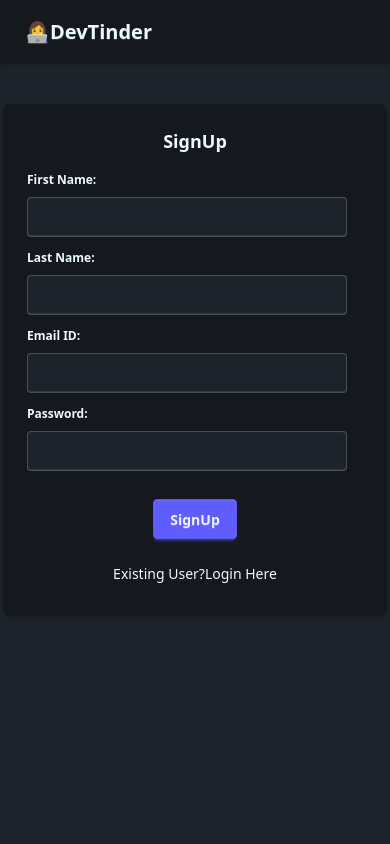
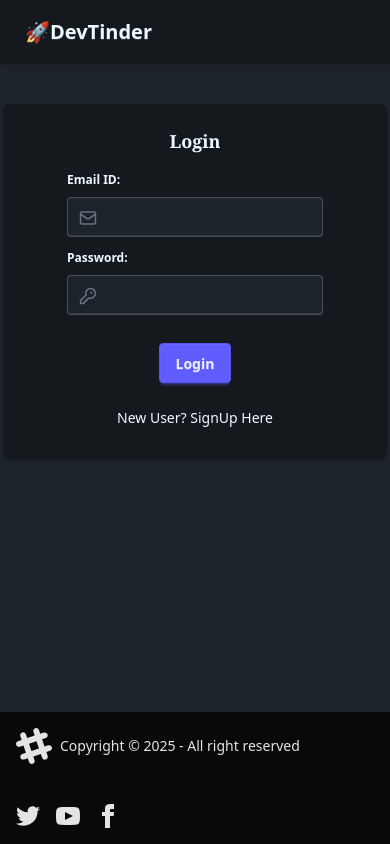
Before and after one commit to Arshiyatabassun/devTinder-webApp, a React (Vite) app: page /login in a window 390 px wide. Built offline with nearby package versions, Linux system fonts and the light colour scheme; no server answers.

Commit message:
feat:footer added and form icons added

```diff
--- a/package.json
+++ b/package.json
@@ -13,8 +13,10 @@
     "@reduxjs/toolkit": "^2.6.0",
     "@tailwindcss/vite": "^4.0.9",
     "axios": "^1.8.1",
+    "lucide-react": "^0.479.0",
     "react": "^19.0.0",
     "react-dom": "^19.0.0",
+    "react-icons": "^5.5.0",
     "react-redux": "^9.2.0",
     "react-router-dom": "^7.2.0",
     "tailwindcss": "^4.0.9"
--- a/src/App.jsx
+++ b/src/App.jsx
@@ -23,6 +23,7 @@
             <Route path="/profile" element={<Profile />}/>
             <Route path="/requests" element={<Requests />}/>
             <Route path="/connections" element={<Connections />}/>
+
             </Route>
 
         </Routes>
--- a/src/components/Body.jsx
+++ b/src/components/Body.jsx
@@ -38,7 +38,7 @@
       <div>
     <NavBar />
    <Outlet />
-  {/* <Footer /> */}
+  <Footer />
   </div>
     )
 }
--- a/src/components/Connections.jsx
+++ b/src/components/Connections.jsx
@@ -27,7 +27,7 @@
 
     if(!connections) return ;
     if(connections.length === 0) return <>
-    <h1>No connections found</h1>
+    <h1 className="mx-auto my-10 justify-center flex text-2xl">No connections found</h1>
     </>
     return(
         <div className="text-center my-10">
@@ -41,7 +41,7 @@
 
               <div> <img alt="photo"className="w-20 h-20 rounded-full" src={photoUrl}/> </div>
             <div className="text-left mx-4">
-            <h2 className="font-bold text-xl">{firstName + ",  "+ lastName}</h2>
+            <h2 className="font-bold text-xl">{firstName + "  "+ lastName}</h2>
             { age && gender && <p>{age + ", " + gender}</p>}
             <p>{about}</p>
             </div>
--- a/src/components/Feed.jsx
+++ b/src/components/Feed.jsx
@@ -27,7 +27,7 @@
     },[]);
 
 if(!feed) return ;// if feed is empty dont do anything.
-if(feed.length <= 0 )return <h1 className="flex justify-center my-10">No new users found!!</h1>//remove all the users from the feed
+if(feed.length <= 0 )return <h1 className="flex justify-center my-10 text-center">No new users found!!</h1>//remove all the users from the feed
     return (feed && (
     <div className="flex justify-center my-2">
         <UserCard  user={feed[0]} />
--- a/src/components/Footer.jsx
+++ b/src/components/Footer.jsx
@@ -2,11 +2,11 @@
     return(
 
         <>
-        <footer className="footer sm:footer-horizontal bg-base-300 text-base-content p-10 fixed bottom-0">
-  <aside>
+        <footer className="footer sm:footer-horizontal bg-neutral text-neutral-content items-center p-4 fixed bottom-0">
+  <aside className="grid-flow-col items-center">
     <svg
-      width="50"
-      height="50"
+      width="36"
+      height="36"
       viewBox="0 0 24 24"
       xmlns="http://www.w3.org/2000/svg"
       fillRule="evenodd"
@@ -15,31 +15,42 @@
       <path
         d="M22.672 15.226l-2.432.811.841 2.515c.33 1.019-.209 2.127-1.23 2.456-1.15.325-2.148-.321-2.463-1.226l-.84-2.518-5.013 1.677.84 2.517c.391 1.203-.434 2.542-1.831 2.542-.88 0-1.601-.564-1.86-1.314l-.842-2.516-2.431.809c-1.135.328-2.145-.317-2.463-1.229-.329-1.018.211-2.127 1.231-2.456l2.432-.809-1.621-4.823-2.432.808c-1.355.384-2.558-.59-2.558-1.839 0-.817.509-1.582 1.327-1.846l2.433-.809-.842-2.515c-.33-1.02.211-2.129 1.232-2.458 1.02-.329 2.13.209 2.461 1.229l.842 2.515 5.011-1.677-.839-2.517c-.403-1.238.484-2.553 1.843-2.553.819 0 1.585.509 1.85 1.326l.841 2.517 2.431-.81c1.02-.33 2.131.211 2.461 1.229.332 1.018-.21 2.126-1.23 2.456l-2.433.809 1.622 4.823 2.433-.809c1.242-.401 2.557.484 2.557 1.838 0 .819-.51 1.583-1.328 1.847m-8.992-6.428l-5.01 1.675 1.619 4.828 5.011-1.674-1.62-4.829z"></path>
     </svg>
-    <p>
-      ACME Industries Ltd.
-      <br />
-      Providing reliable tech since 1992
-    </p>
+    <p>Copyright © {new Date().getFullYear()} - All right reserved</p>
   </aside>
-  <nav>
-    <h6 className="footer-title">Services</h6>
-    <a className="link link-hover">Branding</a>
-    <a className="link link-hover">Design</a>
-    <a className="link link-hover">Marketing</a>
-    <a className="link link-hover">Advertisement</a>
-  </nav>
-  <nav>
-    <h6 className="footer-title">Company</h6>
-    <a className="link link-hover">About us</a>
-    <a className="link link-hover">Contact</a>
-    <a className="link link-hover">Jobs</a>
-    <a className="link link-hover">Press kit</a>
-  </nav>
-  <nav>
-    <h6 className="footer-title">Legal</h6>
-    <a className="link link-hover">Terms of use</a>
-    <a className="link link-hover">Privacy policy</a>
-    <a className="link link-hover">Cookie policy</a>
+  <nav className="grid-flow-col gap-4 md:place-self-center md:justify-self-end">
+    <a>
+      <svg
+        xmlns="http://www.w3.org/2000/svg"
+        width="24"
+        height="24"
+        viewBox="0 0 24 24"
+        className="fill-current">
+        <path
+          d="M24 4.557c-.883.392-1.832.656-2.828.775 1.017-.609 1.798-1.574 2.165-2.724-.951.564-2.005.974-3.127 1.195-.897-.957-2.178-1.555-3.594-1.555-3.179 0-5.515 2.966-4.797 6.045-4.091-.205-7.719-2.165-10.148-5.144-1.29 2.213-.669 5.108 1.523 6.574-.806-.026-1.566-.247-2.229-.616-.054 2.281 1.581 4.415 3.949 4.89-.693.188-1.452.232-2.224.084.626 1.956 2.444 3.379 4.6 3.419-2.07 1.623-4.678 2.348-7.29 2.04 2.179 1.397 4.768 2.212 7.548 2.212 9.142 0 14.307-7.721 13.995-14.646.962-.695 1.797-1.562 2.457-2.549z"></path>
+      </svg>
+    </a>
+    <a>
+      <svg
+        xmlns="http://www.w3.org/2000/svg"
+        width="24"
+        height="24"
+        viewBox="0 0 24 24"
+        className="fill-current">
+        <path
+          d="M19.615 3.184c-3.604-.246-11.631-.245-15.23 0-3.897.266-4.356 2.62-4.385 8.816.029 6.185.484 8.549 4.385 8.816 3.6.245 11.626.246 15.23 0 3.897-.266 4.356-2.62 4.385-8.816-.029-6.185-.484-8.549-4.385-8.816zm-10.615 12.816v-8l8 3.993-8 4.007z"></path>
+      </svg>
+    </a>
+    <a>
+      <svg
+        xmlns="http://www.w3.org/2000/svg"
+        width="24"
+        height="24"
+        viewBox="0 0 24 24"
+        className="fill-current">
+        <path
+          d="M9 8h-3v4h3v12h5v-12h3.642l.358-4h-4v-1.667c0-.955.192-1.333 1.115-1.333h2.885v-5h-3.808c-3.596 0-5.192 1.583-5.192 4.615v3.385z"></path>
+      </svg>
+    </a>
   </nav>
 </footer>
         </>
--- a/src/components/Login.jsx
+++ b/src/components/Login.jsx
@@ -1,106 +1,161 @@
-import { use, useState } from "react";
-import {useDispatch} from "react-redux";
-import axios from 'axios';
+import { useState } from "react";
+import { useDispatch } from "react-redux";
+import axios from "axios";
 import { addUser } from "../utils/userSlice";
 import { useNavigate } from "react-router-dom";
 import { BASE_URL } from "../utils/constants";
+import { FaUser } from "react-icons/fa6";
+import { Mail } from "lucide-react";
+import { KeyRound } from "lucide-react";
 
-const Login =()=>{
+const Login = () => {
+  const [firstName, setFirstName] = useState("");
+  const [lastName, setLastName] = useState("");
+  const [emailId, setEmailId] = useState("");
+  const [password, setPassword] = useState("");
+  const [isLoginForm, setIsLoginForm] = useState(true);
+  // const [isPassword,setIsPassword] =useState(false);
 
+  const [error, setError] = useState("");
 
+  const dispatch = useDispatch();
+  const navigate = useNavigate();
 
-  const [firstName,setFirstName]=useState("");
-  const [lastName,setLastName]= useState("");
-  const [emailId ,setEmailId]=useState("");
-    const [password,setPassword]=useState("");
-    const [isLoginForm,setIsLoginForm]=useState(false)
-    const [error,setError] =useState("")
-
-    const dispatch =useDispatch();
-    const navigate =useNavigate();
-
-   const handleLogin= async()=>{
-    try{
-        const res = await axios.post(BASE_URL + "/login",{
+  const handleLogin = async () => {
+    try {
+      const res = await axios.post(
+        BASE_URL + "/login",
+        {
           emailId,
           password,
-        },{withCredentials:true});
+        },
+        { withCredentials: true }
+      );
       // console.log(res.data)
       dispatch(addUser(res.data));
-         return navigate("/")
-    }catch(err){
+      return navigate("/");
+    } catch (err) {
       // console.log(err)
-        setError(err?.response?.data || "somting went wrong")
+      setError(err?.response?.data || "somting went wrong");
     }
-
   };
 
-    const handleSignUp =async()=>{
-      try{
-const res = await axios.post(BASE_URL + "/signup" , {firstName,lastName,emailId,password} ,{withCredentials:true})
+  const handleSignUp = async () => {
+    try {
+      const res = await axios.post(
+        BASE_URL + "/signup",
+        { firstName, lastName, emailId, password },
+        { withCredentials: true }
+      );
 
-console.log(res.data)
+      console.log(res.data);
       dispatch(addUser(res?.data));
-return navigate("/profile")
-      }catch(err){
-        setError(err?.response?.data || "somting went wrong")
+      return navigate("/profile");
+    } catch (err) {
+      setError(err?.response?.data || "somting went wrong");
     }
-    }
+  };
   return (
     <div className="my-10 flex justify-center">
       <div className="card bg-base-300 w-96 shadow-sm">
         <div className="card-body">
-    <h2 className="card-title  justify-center">{isLoginForm ? "Login" :"SignUp"}</h2>
-    <div>
-    {!isLoginForm && <>
-    <div>
+          <h2 className="card-title font-serif justify-center">
+            {isLoginForm ? "Login" : "SignUp"}
+          </h2>
+          <div className="mx-auto">
+            {!isLoginForm && (
+              <>
+                <div className="mx-6 justify-center">
                   <fieldset className="fieldset">
                     <legend className="fieldset-legend ">First Name:</legend>
-  <input type="text" value={firstName} className="input" onChange={(e)=> setFirstName(e.target.value)} />
-
+                    <div className="relative w-64">
+                      <input
+                        type="text"
+                        value={firstName}
+                        className="input input-bordered w-full pl-10"
+                        onChange={(e) => setFirstName(e.target.value)}
+                      />
+                      <FaUser
+                        className="absolute left-3 top-3 text-gray-500"
+                        size={18}
+                      />
+                    </div>
                   </fieldset>
-
                 </div>
-    <div>
-
+                <div className="mx-6 justify-center">
                   <fieldset className="fieldset">
                     <legend className="fieldset-legend ">Last Name:</legend>
-  <input type="text" value={lastName} className="input" onChange={(e)=> setLastName(e.target.value)} />
-
+                    <div className="relative w-64">
+                      <input
+                        type="text"
+                        value={lastName}
+                        className="input input-bordered w-full pl-10"
+                        onChange={(e) => setLastName(e.target.value)}
+                      />
+                      <FaUser
+                        className="absolute left-3 top-3 text-gray-500"
+                        size={18}
+                      />
+                    </div>
                   </fieldset>
                 </div>
               </>
-    }
-    <div>
+            )}
+            <div className="mx-6 justify-center">
               <fieldset className="fieldset">
                 <legend className="fieldset-legend ">Email ID:</legend>
-  <input type="text" value={emailId} className="input" onChange={(e)=> setEmailId(e.target.value)} />
-
+                <div className="relative w-64">
+                  <input
+                    type="text"
+                    value={emailId}
+                    className="input input-bordered w-full pl-10"
+                    onChange={(e) => setEmailId(e.target.value)}
+                  />
+                  <Mail
+                    className="absolute left-3 top-3 text-gray-500"
+                    size={18}
+                  />
+                </div>
               </fieldset>
-
             </div>
-    <div>
+            <div className="mx-6 justify-center">
               <fieldset className="fieldset">
                 <legend className="fieldset-legend">Password:</legend>
-  <input type="text"  value ={password} onChange ={(e)=>setPassword(e.target.value)} className="input" />
-
+                <div className="relative w-64">
+                  <input
+                    type="password"
+                    value={password}
+                    className="input input-bordered w-full pl-10"
+                    onChange={(e) => setPassword(e.target.value)}
+                  />
+                  <KeyRound
+                    className="absolute left-3 top-3 text-gray-500"
+                    size={18}
+                  />
+                </div>
               </fieldset>
-
-
             </div>
           </div>
-
 
           <p className="text-red-500">{error}</p>
 
           <div className="card-actions justify-center">
-      <button className="btn btn-primary my-2" onClick={isLoginForm ? handleLogin : handleSignUp}>{isLoginForm ? "Login" : "SignUp"}</button>
+            <button
+              className="btn btn-primary my-2"
+              onClick={isLoginForm ? handleLogin : handleSignUp}
+            >
+              {isLoginForm ? "Login" : "SignUp"}
+            </button>
           </div>
-    <p className="m-auto cursor-pointer py-2" onClick={()=>setIsLoginForm((value)=>!value)}>{isLoginForm ? "New User? SignUp Here" : "Existing User?Login Here"}</p>
-
+          <p
+            className="m-auto cursor-pointer py-2"
+            onClick={() => setIsLoginForm((value) => !value)}
+          >
+            {isLoginForm ? "New User? SignUp Here" : "Existing User?Login Here"}
+          </p>
         </div>
       </div>
     </div>
-    )
-}
+  );
+};
 export default Login;
--- a/src/components/NavBar.jsx
+++ b/src/components/NavBar.jsx
@@ -3,65 +3,88 @@
 import axios from "axios";
 import { removeUser } from "../utils/userSlice";
 import { BASE_URL } from "../utils/constants";
+import { useState } from "react";
 
-const NavBar= ()=>{
-const user=useSelector(store=>store.user)
+const NavBar = () => {
+  const user = useSelector((store) => store.user);
+
+  const [showToast, setShowToast] = useState("");
   // console.log(user);
-const navigate = useNavigate()
-const dispatch =useDispatch();
-const handleLogout =async()=>{
-  try{
-    await axios.post(BASE_URL + "/logout",{},{withCredentials:true})
-    dispatch(removeUser()) // clear the data in redux store
-    return navigate("/login")
-  }catch(err){
-    console.log(err.message)
+  const navigate = useNavigate();
+  const dispatch = useDispatch();
+  const handleLogout = async (e) => {
+    e.preventDefault();  // clear the data in redux store
+    try {
+      await axios.post(BASE_URL + "/logout", {}, { withCredentials: true });
+      dispatch(removeUser());
+      setShowToast(true);
+      setTimeout(() => {
+        setShowToast(false);
+        return navigate("/login");
+      }, 2000);
+
+    } catch (err) {
+      console.log(err.message);
       //error page redirect err page
-
-
-
-
     }
-
-}
+  };
   return (
     <>
       <div className="navbar bg-base-300 shadow-sm">
         <div className="flex-1">
-    <Link to="/" className="btn btn-ghost text-xl">👩‍💻DevTinder</Link>
+          <Link to="/login" className="btn btn-ghost text-xl">
+            🚀DevTinder
+          </Link>
         </div>
         {user && (
-  <div className="flex gap-4">
+          <div className="flex gap-2">
+            <p className="px-2">Welcome ,{user.firstName}</p>
             <div className="dropdown dropdown-end mx-6 flex item-center">
-    <p className="px-4">Welcome ,{user.firstName}</p>
-      <div tabIndex={0} role="button" className="btn btn-ghost btn-circle avatar">
-
-        <div className="w-10 rounded-full">
-          <img
-            alt="photoUrl"
-            src={user.photoUrl} />
+              <div
+                tabIndex={0}
+                role="button"
+                className="btn btn-ghost btn-circle avatar"
+              >
+                <div className="w-20 rounded-full">
+                  <img alt="photoUrl" src={user.photoUrl} />
                 </div>
               </div>
+              <div>
               <ul
                 tabIndex={0}
-        className="menu menu-sm dropdown-content bg-base-100 rounded-box z-1 mt-3 w-52 p-2 shadow">
-        <li>
-          <Link to ="/profile" className="justify-between">
+                className="menu menu-sm dropdown-content bg-base-100 rounded-box z-1 my-12 w-52 p-2 shadow"
+              >
+
+                  <Link to="/profile">
                     Profile
-            <span className="badge">New</span>
                   </Link>
-        </li>
+
                 <Link to="/connections">Connections</Link>
                 <Link to="/requests">Requests</Link>
-        <Link to ="/logout" onClick={handleLogout}>Logout</Link>
+              <Link to="/logout" onClick={handleLogout}>
+              Logout    </Link>
               </ul>
+
             </div>
+            <div className="toast toast-top toast-center">
+              {showToast && (
+                <div className="alert alert-success">
+                  <span> Loggedout Successfully</span>
                 </div>
+              )}
+              </div>
+
+            </div>
+
+          </div>
+
         )}
 
       </div>
+
     </>
-    )
- }
+
+  );
+};
 
 export default NavBar;
--- a/src/components/ProfileEdit.jsx
+++ b/src/components/ProfileEdit.jsx
@@ -1,44 +1,43 @@
 import { useState } from "react";
 import { BASE_URL } from "../utils/constants";
-import axios from 'axios';
+import axios from "axios";
 import UserCard from "./UserCard";
 import { useDispatch } from "react-redux";
 import { addUser } from "../utils/userSlice";
 
+const ProfileEdit = ({ user }) => {
+  const [firstName, setFirstName] = useState(user.firstName);
+  const [lastName, setLastName] = useState(user.lastName);
+  const [photoUrl, setPhotoUrl] = useState(user.photoUrl);
+  const [age, setAge] = useState(user.age || "");
+  const [gender, setGender] = useState(user.gender || "");
+  const [about, setAbout] = useState(user.about || "");
+
+  const [error, setError] = useState("");
+  const dispatch = useDispatch();
+  const [showToast, setShowToast] = useState(false);
 
 
-const ProfileEdit =({user})=>{
-const [firstName,setFirstName]=useState(user.firstName);
-const [lastName,setLastName]=useState(user.lastName);
-const [photoUrl,setPhotoUrl]=useState(user.photoUrl);
-const [age,setAge]=useState(user.age || "");
-const [gender,setGender]=useState(user.gender || "");
-const [about,setAbout]=useState(user.about || "");
-
-const [error,setError]= useState("");
-const dispatch =useDispatch();
-const [showToast,setShowToast]=useState(false)
-
-
-    const saveProfile =async()=>{
+  const saveProfile = async () => {
     //clear Errors-clear existing errors
     // setError("");
-        try{
+    try {
+      const res = await axios.patch(
+        BASE_URL + "/profile/edit",
+        { firstName, lastName, age, gender, photoUrl, about },
+        { withCredentials: true }
+      );
+      dispatch(addUser(res?.data?.data));
+      setShowToast(true);
+      setTimeout(() => {
+        setShowToast(false);
+      }, 2000);
 
-            const res =await axios.patch(BASE_URL + '/profile/edit',{firstName,lastName,age,gender,photoUrl,about},{withCredentials:true})
-            dispatch(addUser(res?.data?.data))
-            setShowToast(true)
-            setTimeout(()=>{
-              setShowToast(false)
-            },2000)
-
-            console.log(res.data)
-
-        }catch(err){
-            setError(err?.response?.data)
+      console.log(res.data);
+    } catch (err) {
+      setError(err?.response?.data);
     }
-
-    }
+  };
   return (
     <div className="flex justify-center mx-10">
       <div className="my-10 flex justify-center">
@@ -48,84 +47,93 @@
             <div>
               <fieldset className="fieldset">
                 <legend className="fieldset-legend ">First Name:</legend>
-        <input type="text" value={firstName} className="input" onChange={(e)=> setFirstName(e.target.value)} />
-
+                <input
+                  type="text"
+                  value={firstName}
+                  className="input"
+                  onChange={(e) => setFirstName(e.target.value)}
+                />
               </fieldset>
-
             </div>
             <div>
               <fieldset className="fieldset">
                 <legend className="fieldset-legend">Last Name:</legend>
-        <input type="text"  value ={lastName} onChange ={(e)=>setLastName(e.target.value)} className="input" />
-
+                <input
+                  type="text"
+                  value={lastName}
+                  onChange={(e) => setLastName(e.target.value)}
+                  className="input"
+                />
               </fieldset>
-
             </div>
             <div>
               <fieldset className="fieldset">
                 <legend className="fieldset-legend ">Photo URL:</legend>
-        <input type="text" value={photoUrl} className="input" onChange={(e)=> setPhotoUrl(e.target.value)} />
-
+                <input
+                  type="text"
+                  value={photoUrl}
+                  className="input"
+                  onChange={(e) => setPhotoUrl(e.target.value)}
+                />
               </fieldset>
-
             </div>
-
 
             <div>
               <fieldset className="fieldset">
                 <legend className="fieldset-legend ">Gender:</legend>
-        <input type="text" value={gender} className="input" onChange={(e)=>setGender(e.target.value)} />
-
+                <input
+                  type="text"
+                  value={gender}
+                  className="input"
+                  onChange={(e) => setGender(e.target.value)}
+                />
               </fieldset>
-       {/* <div className="dropdown">
-  <div tabIndex={0} role="button" className="btn m-1">gender:</div>
-  <ul tabIndex={0} className="dropdown-content menu bg-base-100 rounded-box z-1 w-52 p-2 shadow-sm">
-    <li><a>male</a></li>
-    <li><a>female</a></li>
-    <li><a>others</a></li>
-  </ul>
-  <input type="text" value={gender} className="input" onChange={(e)=>setGender(e.target.value)} />
-
-</div> */}
 
             </div>
 
             <div>
               <fieldset className="fieldset">
                 <legend className="fieldset-legend ">Age:</legend>
-        <input type="text" value={age} className="input" onChange={(e)=> setAge(e.target.value)} />
-
+                <input
+                  type="text"
+                  value={age}
+                  className="input"
+                  onChange={(e) => setAge(e.target.value)}
+                />
               </fieldset>
-
             </div>
             <div>
               <fieldset className="fieldset">
                 <legend className="fieldset-legend ">About:</legend>
-        <input type="text" value={about} className="input" onChange={(e)=> setAbout(e.target.value)} />
-
+                {/* <input type="text" value={about} className="input" onChange={(e)=> setAbout(e.target.value)} /> */}
+                <textarea
+                  className="textarea"
+                  placeholder="About"
+                  value={about}
+                  onChange={(e) => setAbout(e.target.value)}
+                ></textarea>
               </fieldset>
-
             </div>
-
 
             <p className="text-red-500">{error}</p>
             <div className="card-actions justify-center">
-          <button className="btn btn-primary my-2" onClick={saveProfile} >Save Edit</button>
+              <button className="btn btn-primary my-2" onClick={saveProfile}>
+                Save Edit
+              </button>
             </div>
             <div className="toast toast-top toast-center">
-
-   { showToast &&
+              {showToast && (
                 <div className="alert alert-success">
                   <span> Profile saved Successfully</span>
                 </div>
-   }
+              )}
             </div>
           </div>
         </div>
       </div>
-            <UserCard user={{firstName,lastName,photoUrl,gender,age,about}} />
+      <UserCard user={{ firstName, lastName, photoUrl, gender, age, about }} />
     </div>
-    )
-}
+  );
+};
 
 export default ProfileEdit;
--- a/src/components/UserCard.jsx
+++ b/src/components/UserCard.jsx
@@ -6,10 +6,11 @@
 
 const UserCard =({user})=>{
   console.log(user)
-  const {_id,firstName, lastName ,age ,about,gender,photoUrl ,skills}= user;
+  const {_id,firstName, lastName ,age ,about,gender,photoUrl}= user;
   const dispatch=useDispatch();
 
-    const handleSendRequest = async(status,userId)=>{
+    const handleSendRequest = async(status,userId) =>{
+
       try{
  //if werea doing POST call it is commulsory to added an {} object
  const res = await axios.post(BASE_URL + "/request/send/"+ status +"/" + userId,{},{withCredentials:true})
@@ -22,23 +23,26 @@
 
     }
     return (
-        <div className="card bg-base-200 w-96 shadow-sm">
+        <div className="card  rounded-2xl mx-20 bg-base-200 w-90 my-6 shadow-2xl  text-base-200  bg-blue-50" >
+
   <figure>
     <img
-      src={user.photoUrl}
-      alt="photoUrl" />
+      alt="photoUrl"
+      src={user.photoUrl} />
   </figure>
+
   <div className="card-body">
-    <h2 className="card-title">{firstName +", "+lastName}</h2>
-    {age && gender && <p>{age + ", "+ gender}</p>}
-    <p>{about}</p>
-    <p>{skills}</p>
+    <h2 className="card-title font-serif">{firstName +"  "+lastName}</h2>
+    {age && gender && <h2>{age + ", "+ gender}</h2>}
+    <span>{about}</span>
+    {/* <p>{skills}</p> */}
+
     <div className="card-actions justify-end my-4">
       <button className="btn btn-primary" onClick={()=>handleSendRequest("ignored",_id)}>Ignore</button>
       <button className="btn btn-secondary" onClick ={()=>handleSendRequest("interested",_id)}>Interested</button>
     </div>
-  </div>
-</div>
+   </div>
+   </div>
     )
 }
 
--- a/src/utils/userSlice.js
+++ b/src/utils/userSlice.js
@@ -7,8 +7,9 @@
         addUser:(state,action)=>{
             return action.payload;
         },
-        removeUser:()=>{
-            return null;
+        removeUser:(state,action)=>{
+            // return null;
+            return action.payload
 
 
         }
```
Also changed, not shown: src/components/Requests.jsx (+7 -7 lines), 1 other file (tests, documents, lock files or other folders). Lines whose indentation alone changed are shown as unchanged.
